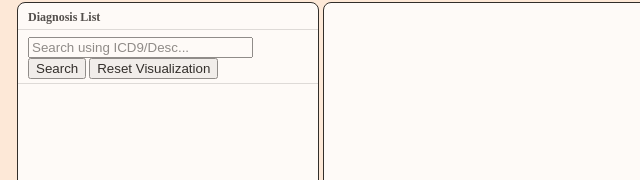
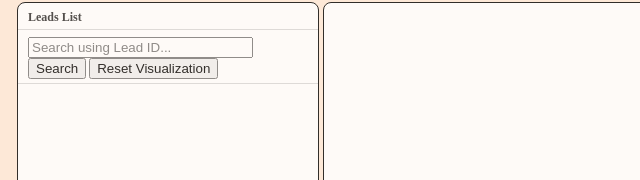
Before and after one commit to AdityaBirlaBrandProtection/harshanandrews.github.io, a plain HTML site: page index.html in a window 1280 px wide. Shown: the part 303-483 px from the top of the page, 0-640 px from the left. Drawn offline with nearby package versions, Linux system fonts and the light colour scheme; no server answers; a script that the page names is missing.

Commit message:
Update index.html

```diff
--- a/index.html
+++ b/index.html
@@ -311,10 +311,10 @@
 			<br>
 			<div class="chartarea" id="diagnosislistchartarea">
 				<div class="chart-title">
-					<strong>Diagnosis List</strong>
+					<strong>Leads List</strong>
 				</div>
 				<div class="chart-title-search">
-					<input id = "query" type="text" class="query" placeholder="Search using ICD9/Desc..." size="25" maxlength="30">
+					<input id = "query" type="text" class="query" placeholder="Search using Lead ID..." size="25" maxlength="30">
 					<input type="button" value="Search" onClick="searchButton()">
 					<input type="button" value="Reset Visualization" onClick="resetButton()">
 				</div>
```
